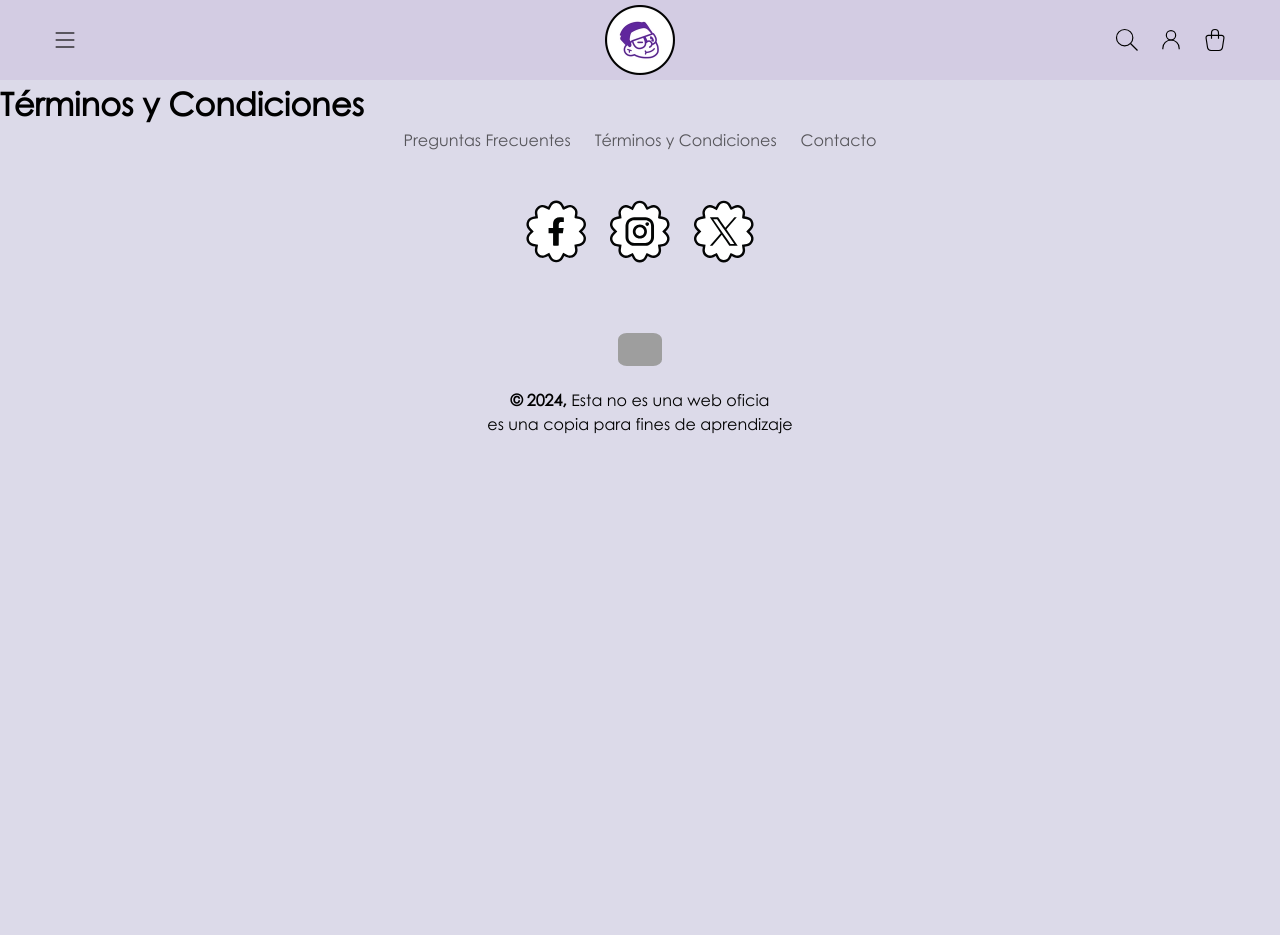
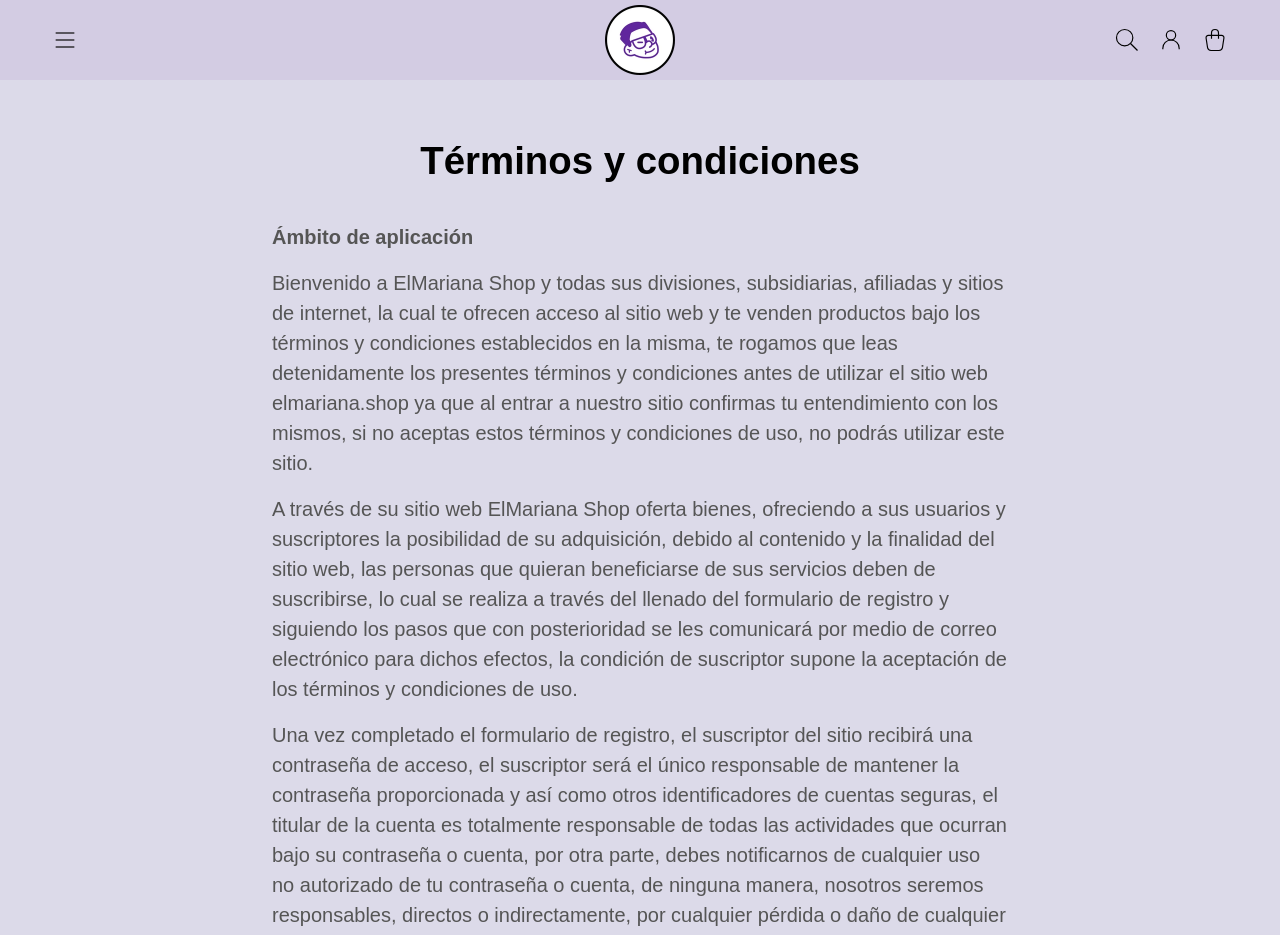
Before and after one commit to AdrianGerman/elmariana-shop, a React (Vite) app: page /pages/terms in a window 1280 px wide. Shown: the top 935 px of the page. Before the commit the page ends 800 px from the top, so only its background shows below. Built offline with nearby package versions, Linux system fonts and the light colour scheme; grey boxes are pictures that could not be loaded.

Commit message:
terms and conditions

```diff
--- a/src/components/pages/Faqs.css
+++ b/src/components/pages/Faqs.css
@@ -1,5 +1,5 @@
 .faqs {
-  padding: 20px 0 20px 0;
+  padding: 20px 2rem 20px 2rem;
   max-width: 800px;
   margin: 0 auto;
   font-family: Arial, Helvetica, sans-serif, -apple-system, BlinkMacSystemFont,
--- /dev/null
+++ b/src/components/pages/Terms.css
@@ -0,0 +1,27 @@
+.terms {
+  padding: 20px 2rem 4rem 2rem;
+  max-width: 800px;
+  margin: 0 auto;
+  font-family: Arial, Helvetica, sans-serif, -apple-system, BlinkMacSystemFont,
+    "Segoe UI", Roboto, Oxygen, Ubuntu, Cantarell, "Open Sans", "Helvetica Neue",
+    sans-serif;
+
+  h2 {
+    font-size: 2.4rem;
+    text-align: center;
+    margin: 2rem 0 2rem 0;
+  }
+}
+
+.text-terms {
+  color: #555;
+  font-size: 20px;
+  line-height: calc(1 + 0.8 / var(--font-body-scale));
+  font-family: var(--font-body-family);
+  font-style: var(--font-body-style);
+  font-weight: var(--font-body-weight);
+
+  p {
+    margin-top: 1rem;
+  }
+}
--- a/src/components/pages/Terms.jsx
+++ b/src/components/pages/Terms.jsx
@@ -1,7 +1,105 @@
+import "./Terms.css"
+
 const Terms = () => {
   return (
     <>
-      <h1>Términos y Condiciones</h1>
+      <div className="terms">
+        <h2>Términos y condiciones</h2>
+        <div className="text-terms">
+          <p>
+            <b>Ámbito de aplicación</b>
+          </p>
+
+          <p>
+            Bienvenido a ElMariana Shop y todas sus divisiones, subsidiarias,
+            afiliadas y sitios de internet, la cual te ofrecen acceso al sitio
+            web y te venden productos bajo los términos y condiciones
+            establecidos en la misma, te rogamos que leas detenidamente los
+            presentes términos y condiciones antes de utilizar el sitio web
+            elmariana.shop ya que al entrar a nuestro sitio confirmas tu
+            entendimiento con los mismos, si no aceptas estos términos y
+            condiciones de uso, no podrás utilizar este sitio.
+          </p>
+          <p>
+            A través de su sitio web ElMariana Shop oferta bienes, ofreciendo a
+            sus usuarios y suscriptores la posibilidad de su adquisición, debido
+            al contenido y la finalidad del sitio web, las personas que quieran
+            beneficiarse de sus servicios deben de suscribirse, lo cual se
+            realiza a través del llenado del formulario de registro y siguiendo
+            los pasos que con posterioridad se les comunicará por medio de
+            correo electrónico para dichos efectos, la condición de suscriptor
+            supone la aceptación de los términos y condiciones de uso.
+          </p>
+          <p>
+            Una vez completado el formulario de registro, el suscriptor del
+            sitio recibirá una contraseña de acceso, el suscriptor será el único
+            responsable de mantener la contraseña proporcionada y así como otros
+            identificadores de cuentas seguras, el titular de la cuenta es
+            totalmente responsable de todas las actividades que ocurran bajo su
+            contraseña o cuenta, por otra parte, debes notificarnos de cualquier
+            uso no autorizado de tu contraseña o cuenta, de ninguna manera,
+            nosotros seremos responsables, directos o indirectamente, por
+            cualquier pérdida o daño de cualquier tipo incurrido como resultado
+            de la falta de cumplimiento de esta condición.
+          </p>
+          <p>
+            ElMariana Shop se reserva el derecho de cambiar, modificar, añadir o
+            eliminar partes de estos términos y condiciones de uso en cualquier
+            momento, los cambios serán efectivos cuando se publiquen en el sitio
+            elmariana.shop por favor revisa periódicamente las actualizaciones
+            de estos términos y condiciones de uso, ya que tendrás que aceptar
+            los cambios que se realicen para poder seguir accediendo al sitio y
+            seguir comprando productos.
+          </p>
+
+          <p>
+            <b>Uso de ElMariana Shop</b>
+          </p>
+
+          <p>
+            Para poder utilizar el sitio elmariana.shop debes de tener 18 años
+            de edad o en su caso estar accediendo bajo la supervisión y
+            consentimiento de tus padres, de quien detente el legar ejercicio de
+            la patria potestad, guarda y custodia o bien de tutor legal si es el
+            caso. Cada usuario sólo podrá ser titular de 1 (una) cuenta en el
+            sitio elmariana.shop no pudiendo acceder a más de 1 (una) cuenta en
+            el sitio web con distintas direcciones de correo electrónico o
+            falseando, modificando y/o alterando sus datos personales de
+            cualquier manera posible. Si se verificará o sospechará un uso
+            fraudulento y/o malintencionado y/o contrario a estos Términos y
+            Condiciones y/o contrarios a la buena fe, ElMariana Shop tendrá el
+            derecho inapelable de dar por terminada la relación, dar de baja las
+            cuentas y hasta colaborar judicialmente para la persecución a los
+            infractores. Al aceptar los presentes términos y condiciones te
+            concedemos una licencia no transferible y revocable para utilizar
+            nuestro sitio, en virtud de los términos y condiciones descritos y
+            aceptados, con el propósito de la compra de artículos ofertados en
+            nuestra página.
+          </p>
+          <p>
+            Al aceptar los presentes términos y condiciones te concedemos una
+            licencia no transferible y revocable para utilizar nuestro sitio, en
+            virtud de los términos y condiciones descritos y aceptados, con el
+            propósito de la compra de artículos ofertados en nuestra página.
+          </p>
+          <p>
+            El uso comercial o el nombre de terceros están prohibidos, salvo lo
+            expresamente permitido por nosotros con anterioridad, cualquier
+            infracción de estos términos y condiciones dará lugar a la
+            revocación inmediata de la licencia otorgada en este apartado, sin
+            previo aviso.
+          </p>
+          <p>
+            Ciertos servicios y las características relacionadas con los mismos,
+            que pueden estar disponibles en el sitio elmariana.shop, pueden
+            requerir el registro o suscripción, si decides registrarte o
+            suscribirte a cualquiera de estos servicios o funciones
+            relacionadas, te comprometes a proporcionar información precisa y
+            actualizada acerca de ti mismo, para actualizar rápidamente esa
+            información si hay algún cambio.
+          </p>
+        </div>
+      </div>
     </>
   )
 }
```
